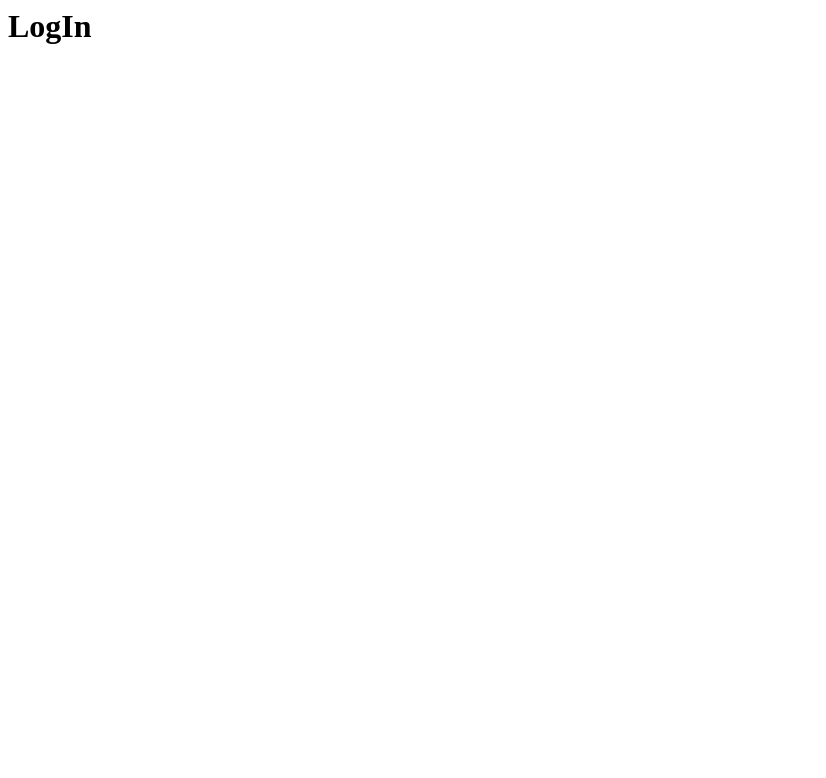
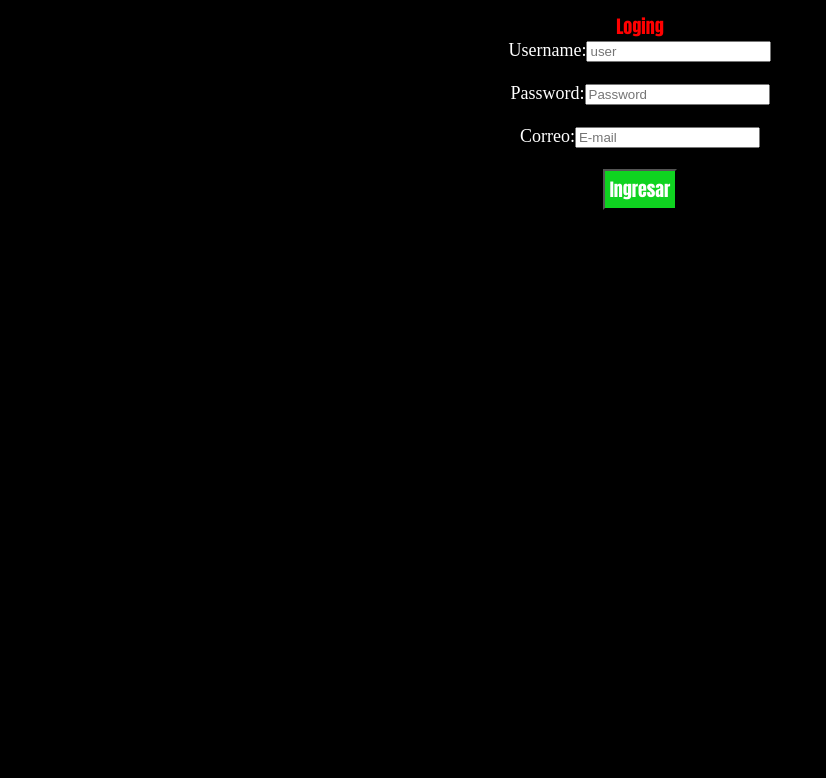
Before and after one commit to RestaSoft/RestaSoft, a Django app: page / in a window 1280 px wide. Before the commit the part shown is almost empty. Shown: the top 778 px of the page, without its empty margins (0-826 px from the left). Run offline with Django 3.2, Linux system fonts and the light colour scheme.

Commit message:
Login funcionando lleva a la pagina socios

```diff
--- a/Restaurante/templates/Restaurante/login.html
+++ b/Restaurante/templates/Restaurante/login.html
@@ -1,11 +1,40 @@
-<html>
+<!DOCTYPE html>
+<html lang="es">
+    <head>
+        <meta charset="utf-8"><!--son fundamentales pueda categorisar o posicionar en las busquedas-->
+        <title>Login en sistema</title>
+        <meta charset="iso-8559-1"/>
+        <!--da una referencia a la busqueda-->
 
-
-
-
-
-
-<body>
-    <h1>LogIn</h1>
-</body>
+    </head>
+    <body>
+        <header>Loging</header>
+        <form enctype="text/plain" method="GET" action="home/">
+            Username:<input type="text" name="user" placeholder="user" minlength="10" required=true><br></br>
+             Password:<input type="password" name="direccion" placeholder="Password" minlength="10" required=true><br></br>
+             Correo:<input type="email" name="correo" placeholder="E-mail" minlength="20" required=true><br></br>
+        <button  name="button" >Ingresar</button>
+        </form>
+    </body>
+    <style>
+            header{
+              color: red;
+              font-family: Impact;
+            }
+            body{
+                text-align: center;
+                color: white;
+                background-color: black;
+                 padding: 5px;
+                 font-size: 18px;
+            }
+            button{
+                text-align: center;
+                color: white;
+                background-color: rgb(15, 211, 32);
+                 padding: 5px;
+                 font-size: 18px;
+                 font-family: Impact;
+            }
+    </style>
 </html>
```
